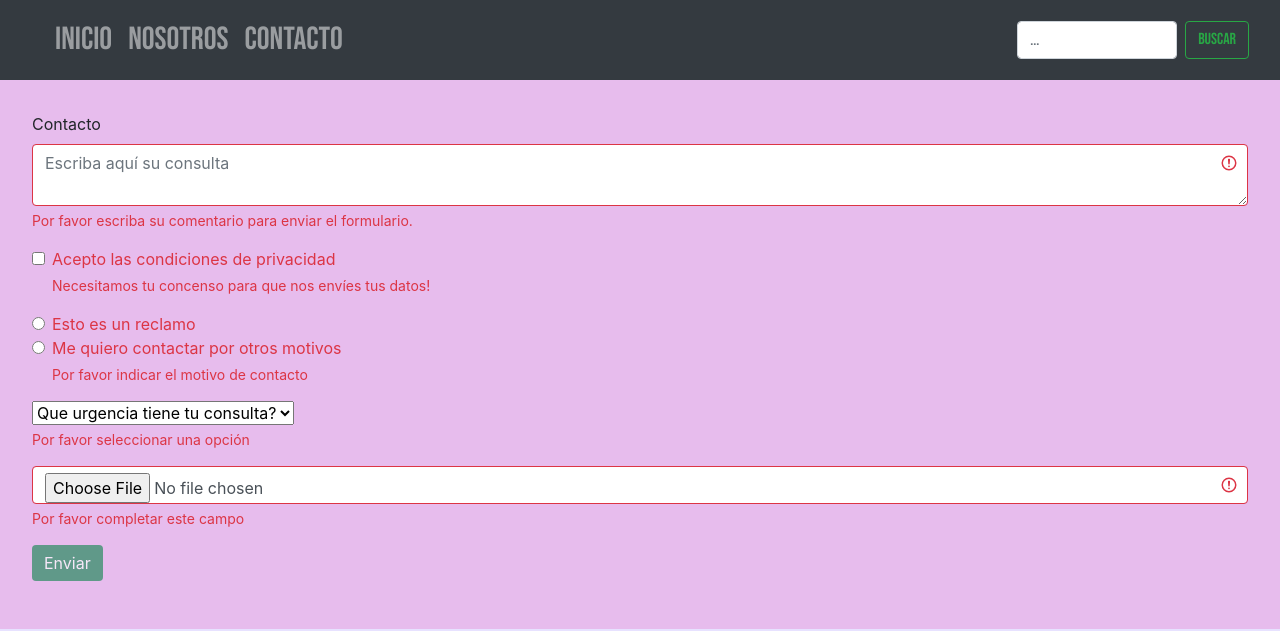
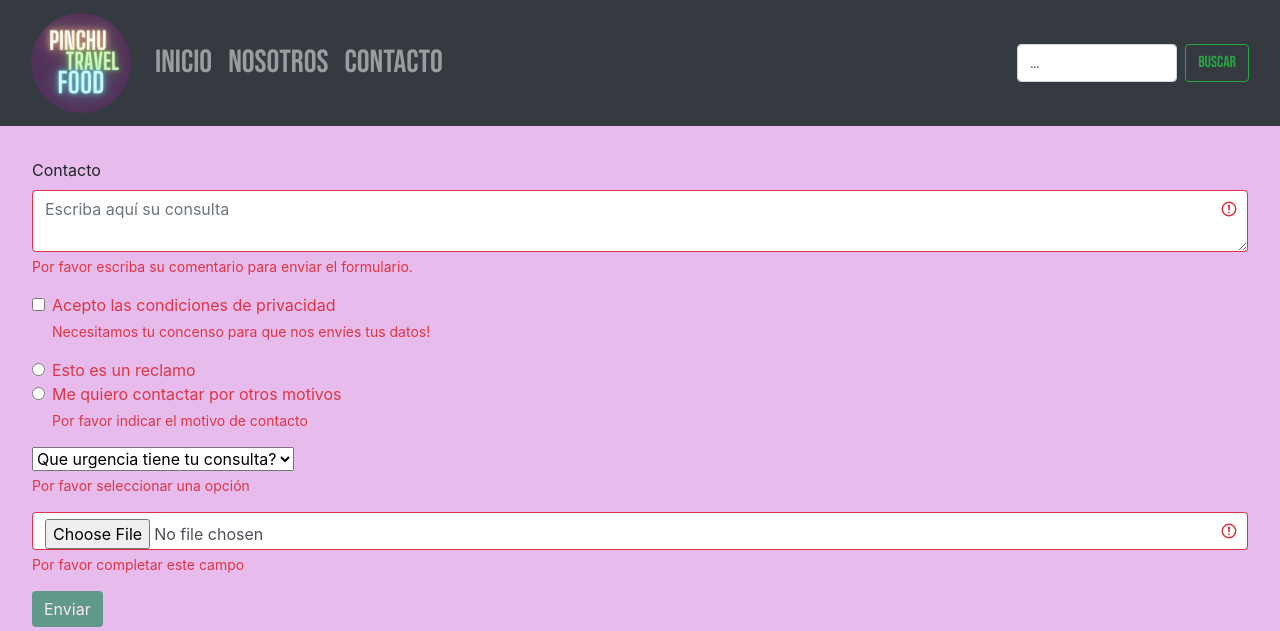
Before and after one commit to Dmartin1998/pinchu-travel-food-martin-7, a website: page pages/contacto.html in a window 1280 px wide. Shown: the top 631 px of the page. Drawn offline with nearby package versions, Linux system fonts and the light colour scheme; the site is published under a folder, as on GitHub Pages, so addresses that start at the root find nothing.

Commit message:
-m img logo arreglada

```diff
--- a/pages/contacto.html
+++ b/pages/contacto.html
@@ -20,7 +20,7 @@
         <!-- NAVBAR -->
         <nav class="navbar navbar-expand-lg navbar navbar-dark bg-dark">
             <a class="navbar-brand" href="../index.html"><img style="width: 5em; border-radius: 50%;"
-                    src="/assets/img/logoprincipal.png" alt=""></a>
+                    src="../assets/img/logoprincipal.png" alt=""></a>
             <button class="navbar-toggler" type="button" data-toggle="collapse" data-target="#navbarSupportedContent"
                 aria-controls="navbarSupportedContent" aria-expanded="false" aria-label="Toggle navigation">
                 <span class="navbar-toggler-icon"></span>
```
Also changed, not shown: pages/nosotros.html (+1 -1 lines).
